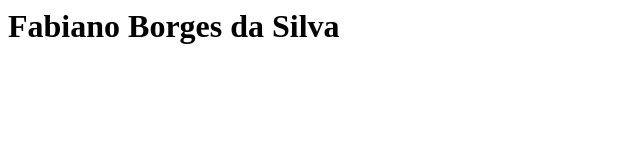
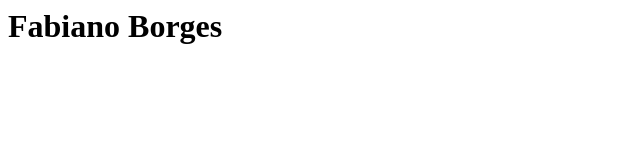
Before and after one commit to fabianoborges/fabianoborges.github.io, a plain HTML site: page index.html in a window 1280 px wide. Shown: the whole page, without its empty margins (0-640 px from the left). Drawn offline with Linux system fonts and the light colour scheme.

Commit message:
Página do Portifolio

```diff
--- a/index.html
+++ b/index.html
@@ -1 +1 @@
-<h1>Fabiano Borges da Silva</h1>
+<h1>Fabiano Borges</h1>
```
